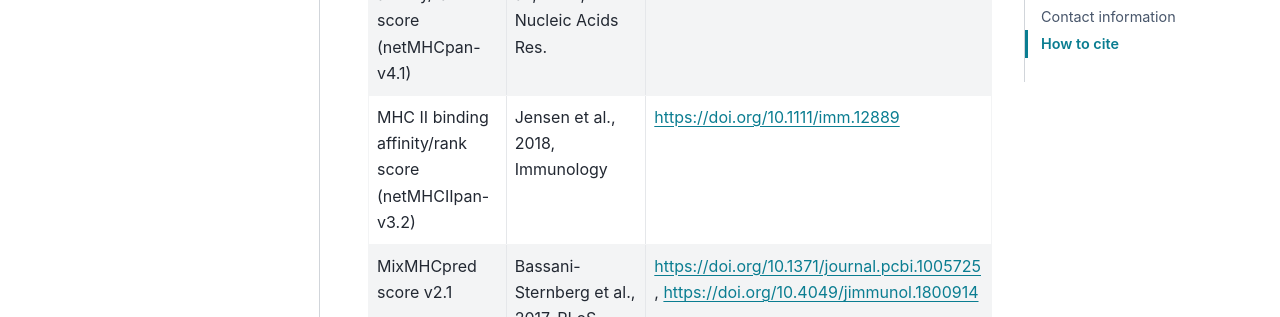
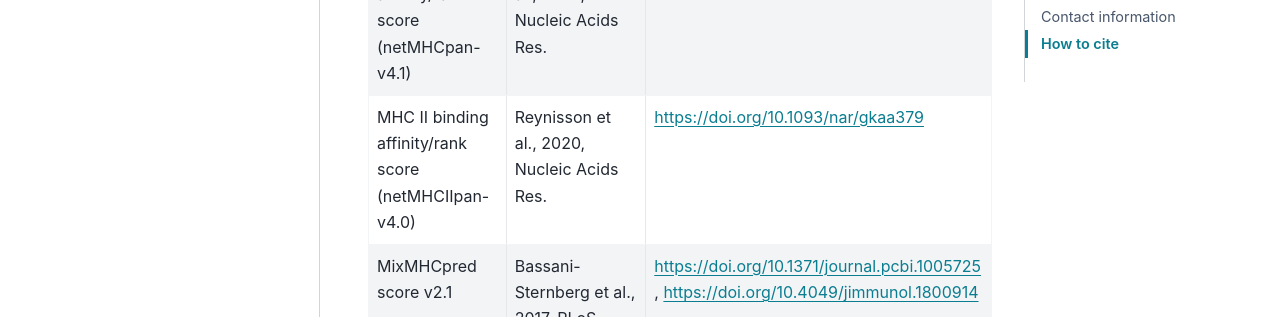
Before and after one commit to TRON-Bioinformatics/neofox, a Sphinx documentation site: the page built from docs/source/01_overview.md, in a window 1280 px wide and 900 px high, scrolled down 907 px. Shown: the part 153-470 px from the top of the window. Built offline with Sphinx 7.4.7 and the PyData theme 0.15.4, drawn with Linux system fonts in a browser that asks for light colours.

Commit message:
update doc

```diff
--- a/docs/source/01_overview.md
+++ b/docs/source/01_overview.md
@@ -19,7 +19,7 @@ NeoFox covers neoepitope prediction by MHC binding and ligand prediction, simila
 | Name                                                    | Reference                                                                | DOI                                                                                       |
 |---------------------------------------------------------|--------------------------------------------------------------------------|-------------------------------------------------------------------------------------------|
 | MHC I binding affinity/rank score (netMHCpan-v4.1)      | Reynisson et al., 2020, Nucleic Acids Res.                             | https://doi.org/10.1093/nar/gkaa379                                                  |
-| MHC II binding affinity/rank score (netMHCIIpan-v3.2)   | Jensen et al., 2018, Immunology                                           | https://doi.org/10.1111/imm.12889                                                         |
+| MHC II binding affinity/rank score (netMHCIIpan-v4.0)   | Reynisson et al., 2020, Nucleic Acids Res.                                            | https://doi.org/10.1093/nar/gkaa379                                                         |
 | MixMHCpred score v2.1                                   | Bassani-Sternberg et al., 2017, PLoS Comp Bio; Gfeller, 2018, J Immunol. | https://doi.org/10.1371/journal.pcbi.1005725 ,   https://doi.org/10.4049/jimmunol.1800914 |
 | MixMHC2pred score v1.2                                  | Racle et al., 2019, Nat. Biotech. 2019                                    | https://doi.org/10.1038/s41587-019-0289-6                                                 |
 | Differential Agretopicity Index (DAI)                   | Duan et al., 2014, JEM; Ghorani et al., 2018, Ann Oncol.                  | https://doi.org/10.1084/jem.20141308                                                      |
```
Also changed, not shown: docs/source/02_installation.md (+2 -2 lines).
